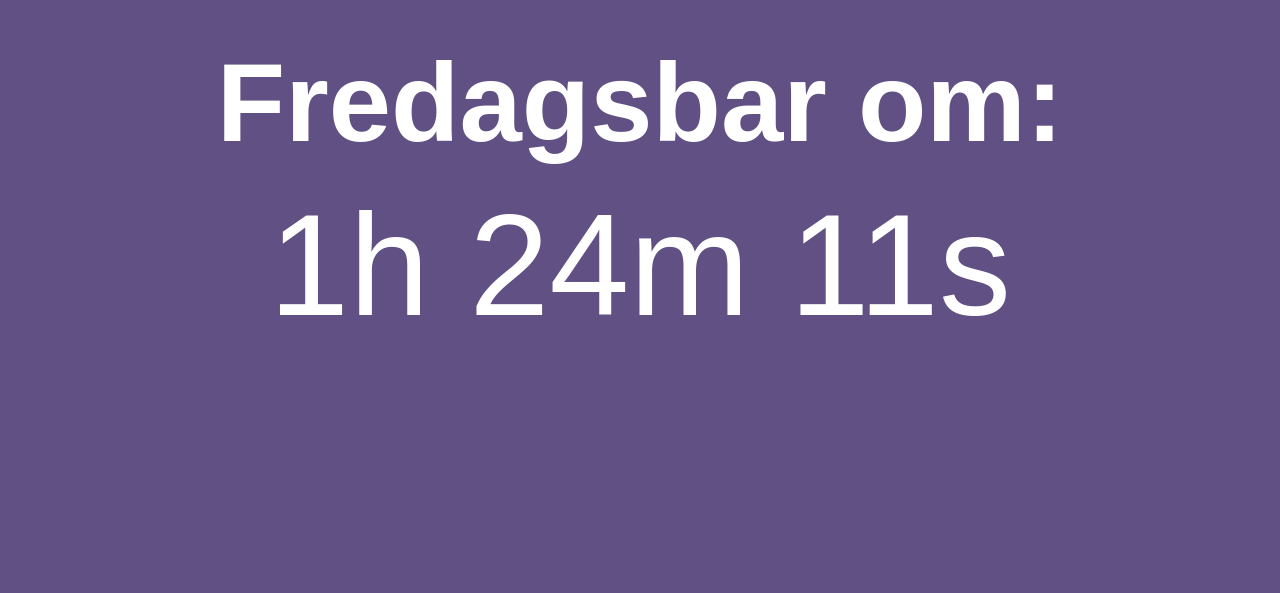
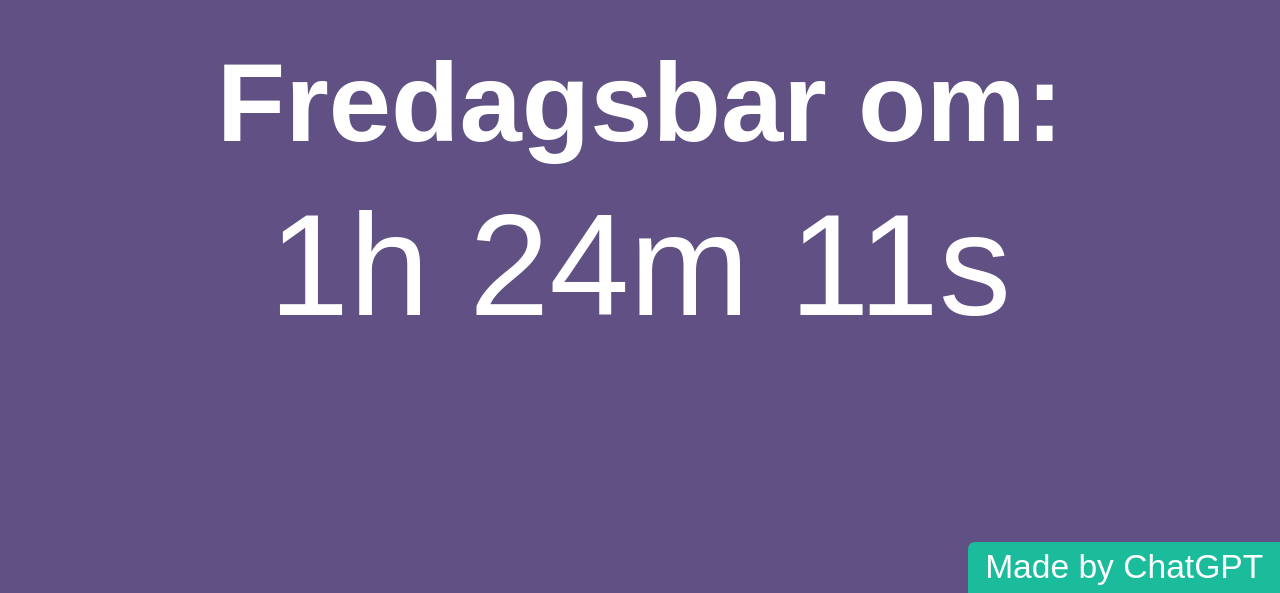
Before and after one commit to matssom/countdown, a plain HTML site: page index.html in a window 1280 px wide. Shown: the part 207-800 px from the top of the page. Drawn offline with Linux system fonts and the light colour scheme.

Commit message:
Add badge for chatGPT

```diff
--- a/index.html
+++ b/index.html
@@ -104,11 +104,23 @@
             align-items: center;
             margin: 0;
         }
+
+        #badge {
+            position: fixed;
+            bottom: 0;
+            right: 0;
+            border-top-left-radius: 7px;
+            font-size: 0.7em;
+            padding: 0.2em 0.5em;
+            background-color: #1abc9c;
+            color: #fff;
+        }
     </style>
 </head>
 <body>
     <h1 style="font-size: 7rem; margin: 0; margin-bottom: 1rem;" id="title">Fredagsbar om:</h1>
     <p style="margin: 0; font-size: 9rem;" id="countdown"></p>
+    <div id="badge">Made by ChatGPT</div>
 <script>
     function getNextFriday() {
         // get current date and time
```
